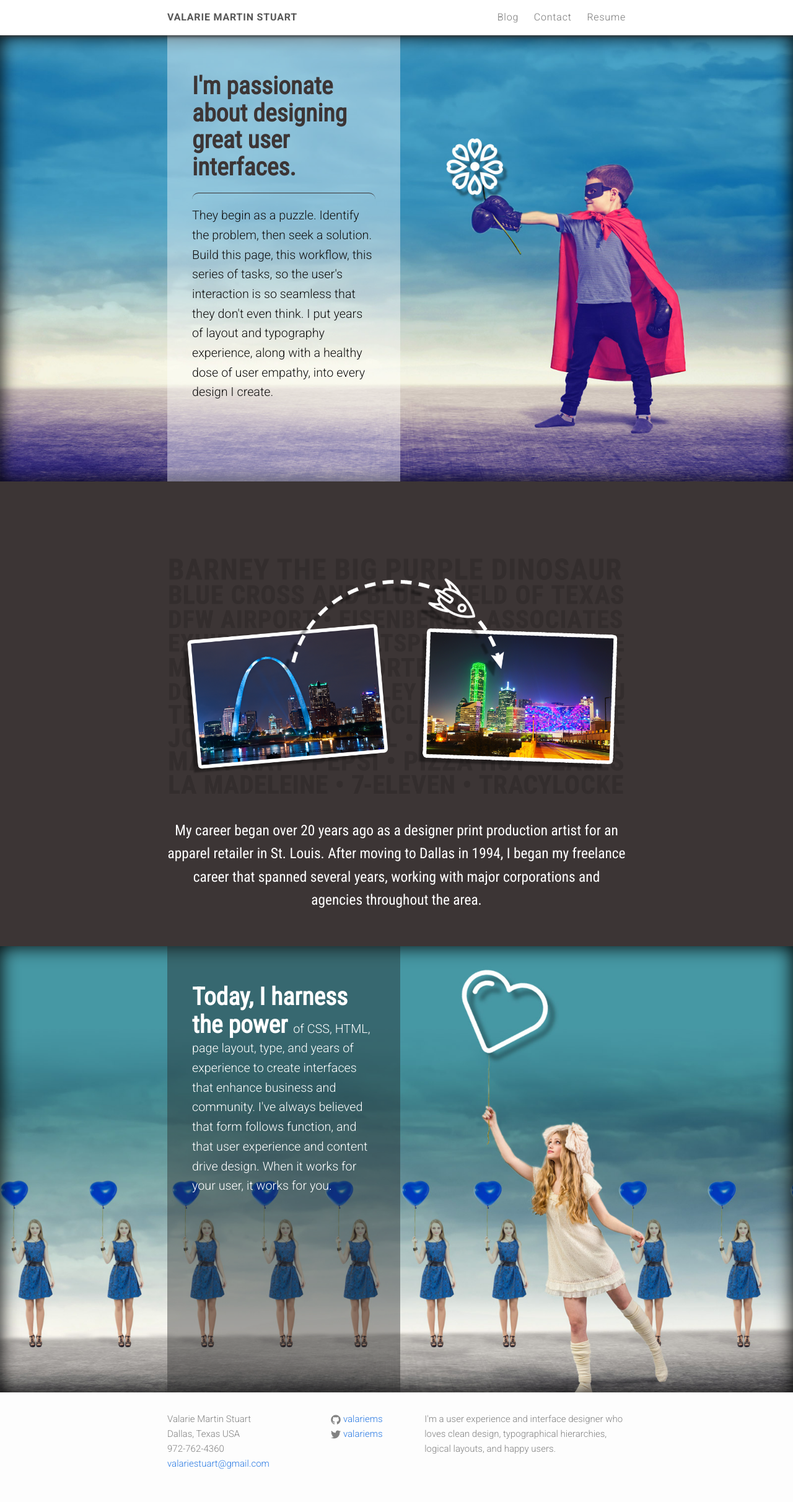
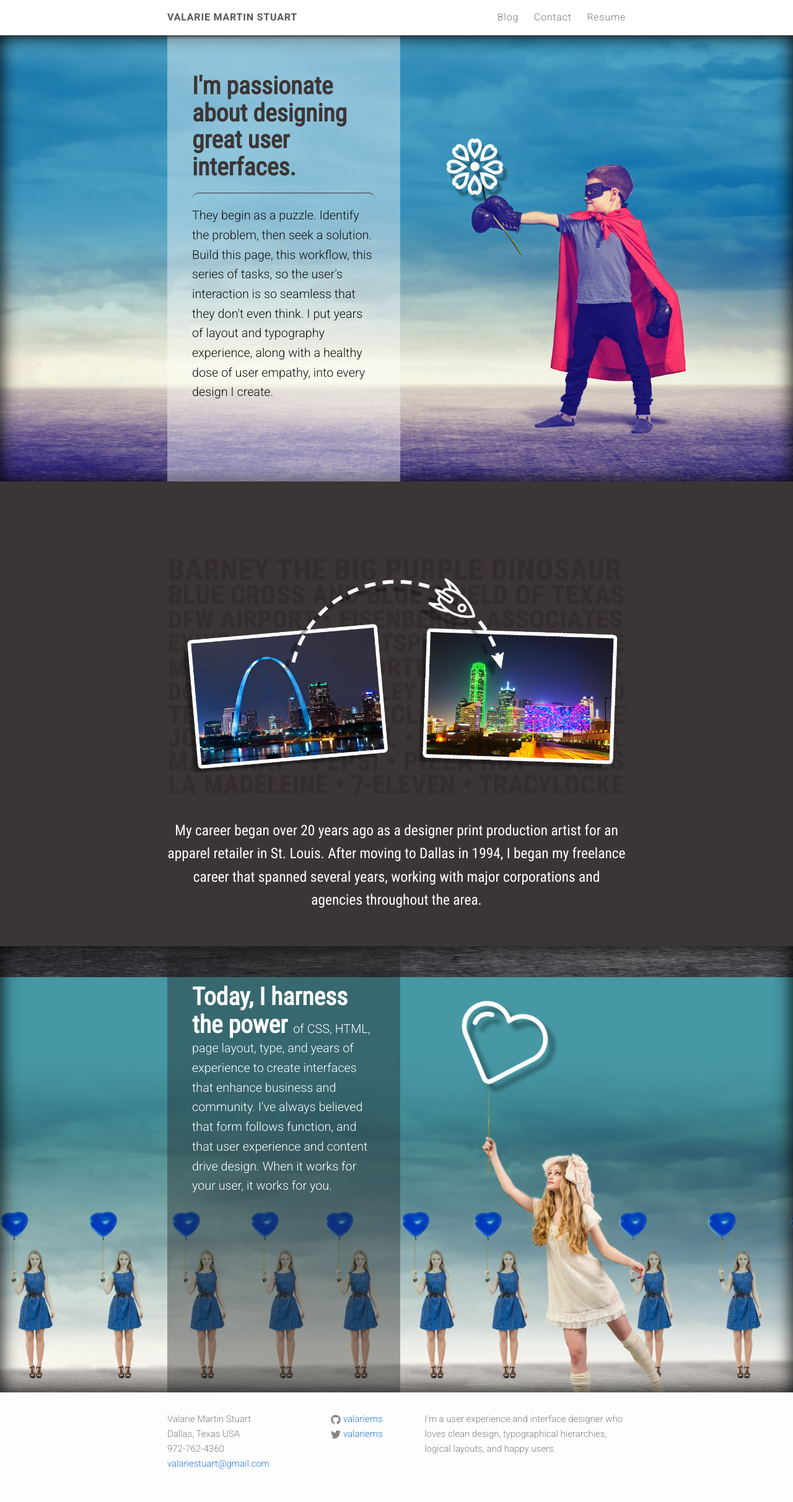
Before and after one commit to valariems/valariems.github.io, a Jekyll site: the page built from index.html, in a window 1280 px wide. Shown: the whole page at 62% size. Built offline with Jekyll 4.4.1, drawn with Linux system fonts in a browser that asks for light colours; nearby versions of some CDN libraries.

Commit message:
Top position of home balloon girl.

```diff
--- a/css/custom.scss
+++ b/css/custom.scss
@@ -279,6 +279,7 @@ h2.blog-intro {
   background-image: url("/assets/images/girl-heart.jpg");
   background-size: cover;
   box-shadow: inset 0 0 30px #000000;
+  background-position-y: 50px;
   .story-text {
     background-color: rgba(33, 33, 33, .4);
     color: white;
```
